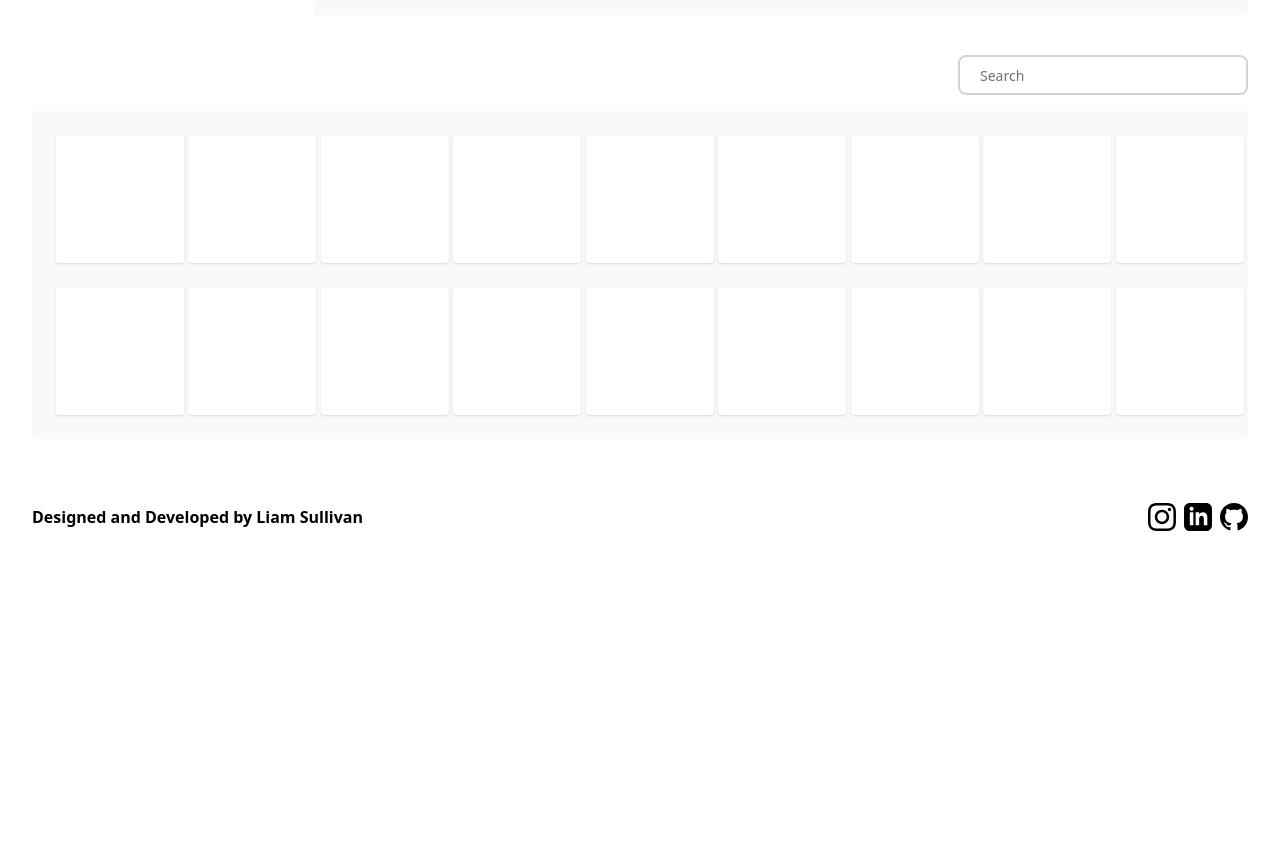
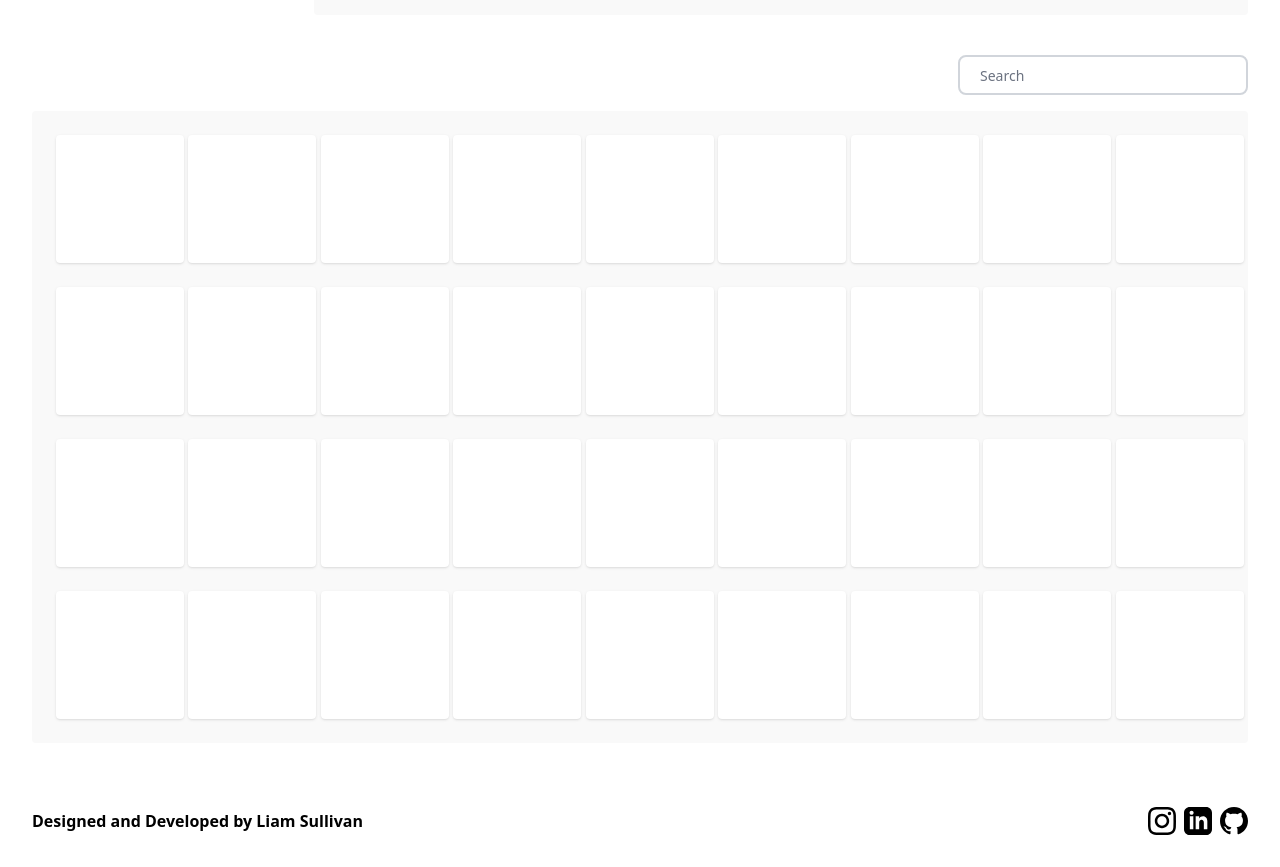
Before and after one commit to liambsulliva/kingdra-teambuilder, a Next.js app: page / in a window 1280 px wide. Shown: the part 549-1416 px from the top of the page. Before the commit the page ends 1112 px from the top, so only its background shows below. Built offline with nearby package versions, Linux system fonts and the light colour scheme.

Commit message:
responsiveness for larger screens

```diff
--- a/src/components/PokeFinder.tsx
+++ b/src/components/PokeFinder.tsx
@@ -3,8 +3,8 @@ import PokeFinderCard from "./PokeFinderCard";
 
 export default function PokeFinder() {
     return (
-        <div className="grid xl:grid-cols-9 lg:grid-cols-6 grid-cols-3 gap-6 bg-[#f9f9f9] p-6 justify-center items-center rounded">
-            {Array(18).fill(<PokeFinderCard />)}
+        <div className="grid 2xl:grid-cols-12 xl:grid-cols-9 lg:grid-cols-6 sm:grid-cols-3 grid-cols-2 gap-6 bg-[#f9f9f9] p-6 justify-center items-center rounded">
+            {Array(36).fill(<PokeFinderCard />)}
         </div>
     );
 }
```
